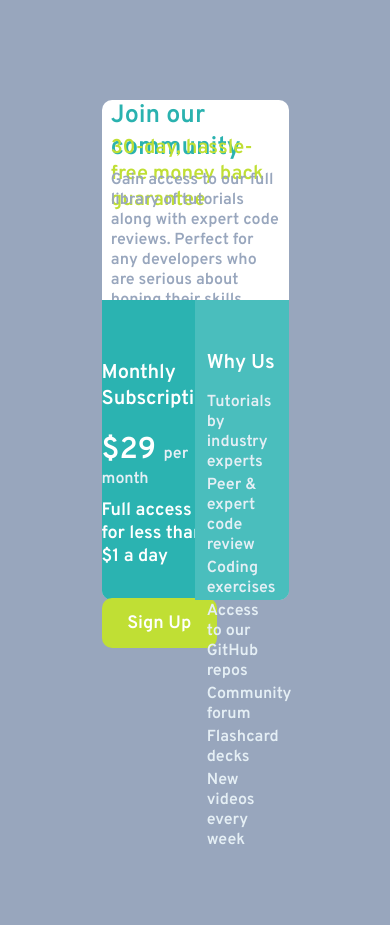
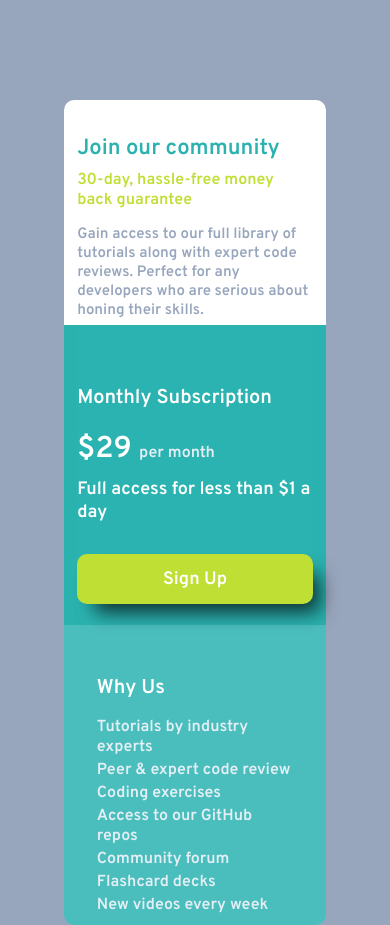
Before and after one commit to cwebdev/Pricing-Grid-Page, a plain HTML site: page index.html in a window 390 px wide. Before the commit the page ends 850 px from the top, so only its background shows below. Drawn offline with Linux system fonts and the light colour scheme.

Commit message:
Finished styling for mobile layout

```diff
--- a/style/style.css
+++ b/style/style.css
@@ -10,7 +10,7 @@ body
 
 .BodyContentWrapper
 {
-    width: 50%;
+    width: 70%;
     height: 500px;
     margin: auto;
     background-color: white;
@@ -23,8 +23,7 @@ body
 .TitleSectionWrapper
 {
     width: 100%;
-    height: 200px;
-
+    height: 225px;
 }
 
 .TitleSection
@@ -46,7 +45,7 @@ body
 .Title
 {
     width: 100%;
-    font-size: 25px;
+    font-size: 22px;
     color: hsl(179, 62%, 43%);
     height: 35px;
 }
@@ -55,13 +54,15 @@ body
 {
     width: 100%;
     color: hsl(71, 73%, 54%);
-    font-size: 20px;
+    font-size: 16px;
     height: 35px;
 }
 
 .TitleDetails
 {
     color: hsl(218, 22%, 67%);
+    font-size: 15px;
+    margin-top: 20px;
 }
 
 
@@ -69,22 +70,19 @@ body
 .DetailsSection
 {
     width: 100%;
+    background-color: hsl(179, 62%, 43%);
     height: 300px;
-    background-color: hsl(179, 62%, 43%);
-    display: flex;
-    flex-wrap: nowrap;
-    border-bottom-left-radius: 10px;
-    border-bottom-right-radius: 10px;
 }
 
 .LeftDetailSection
 {
-    width: 50%;
+    width: 90%;
     height: 100%;
     background-color: #2bb3b1;
     border-bottom-left-radius: 10px;
     display: flex;
     align-items: center;
+    margin: auto;
 }
 
 .LeftDetailsWrapper
@@ -130,16 +128,20 @@ body
     padding-top: 14px;
     font-size:18px;
     cursor: pointer;
+    -webkit-box-shadow: 12px 14px 19px -6px rgba(0,0,0,0.75);
+    -moz-box-shadow: 12px 14px 19px -6px rgba(0,0,0,0.75);
+    box-shadow: 12px 14px 19px -6px rgba(0,0,0,0.75);
 }
 
 .RightDetailSection
 {
-    width: 50%;
+    width: 100%;
     height: 100%;
     background-color: #4abebd;
-    border-bottom-right-radius: 10px;
     display: flex;
     align-items: center;
+    border-bottom-left-radius: 10px;
+    border-bottom-right-radius: 10px;
 }
 
 .RightDetailsWrapper
@@ -207,7 +209,50 @@ body
         float: left;
       }
 
+    .BodyContentWrapper
+    {
+        width: 50%;
+    }
 
+    .DetailsSection
+    {
+        display: flex;
+        height: 300px;
+        border-bottom-left-radius: 10px;
+        border-bottom-right-radius: 10px;
+    }
+
+    .TitleSectionWrapper
+    {
+        height: 200px;
+    }
+
+    .Title
+    {
+        font-size: 25px;
+    }
+
+    .SmallTitle
+    {
+        font-size:20px;
+    }
+
+    .TitleDetails
+    {
+        margin-top: 0px;
+        font-size: 17px;
+    }
+
+    .LeftDetailSection
+    {
+        width: 50%;
+    }
+
+    .RightDetailSection
+    {
+        width: 50%;
+        border-bottom-left-radius: 0px;
+    }
 }
 
 @media only screen and (min-width: 1000px)
```
